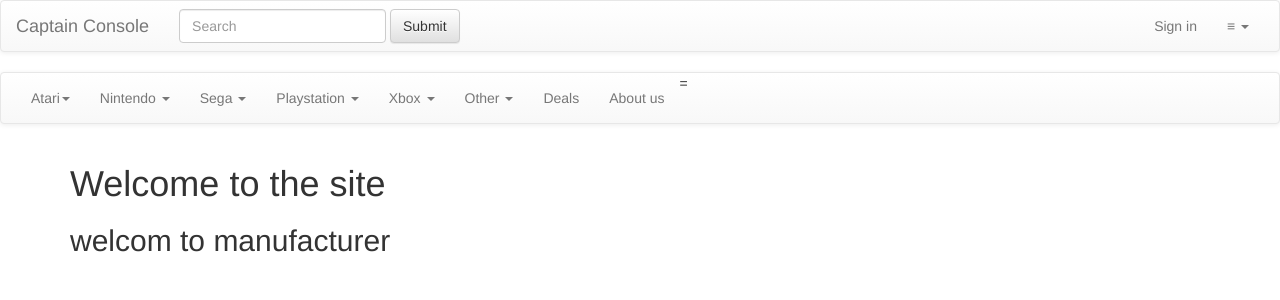
After one commit to huginngri/CaptainConsole, a Django app: page / in a window 1280 px wide. The commit adds this page. Shown: the top 300 px of the page. Run offline with Django 3.2, Linux system fonts and the light colour scheme; some libraries are stand-ins or nearby versions.

Commit message:
setja upp

```diff
--- a/Captain_Console/Captain_Console/settings.py
+++ b/Captain_Console/Captain_Console/settings.py
@@ -37,6 +37,7 @@
     'django.contrib.sessions',
     'django.contrib.messages',
     'django.contrib.staticfiles',
+    'manufacturers.apps.ManufacturersConfig'
 ]
 
 MIDDLEWARE = [
--- a/Captain_Console/Captain_Console/urls.py
+++ b/Captain_Console/Captain_Console/urls.py
@@ -14,8 +14,11 @@
     2. Add a URL to urlpatterns:  path('blog/', include('blog.urls'))
 """
 from django.contrib import admin
-from django.urls import path
+from django.urls import path, include
 
 urlpatterns = [
+    path("", include('manufacturers.urls')),
     path('admin/', admin.site.urls),
+    path('manufacturers/', include('manufacturers.urls')),
+
 ]
--- /dev/null
+++ b/Captain_Console/manufacturers/urls.py
@@ -0,0 +1,7 @@
+from django.urls import path
+from . import views
+
+urlpatterns = [
+    #http://localhost:8000/manufacturers
+    path('', views.index, name="manufacturers-index"),
+]
--- a/Captain_Console/manufacturers/views.py
+++ b/Captain_Console/manufacturers/views.py
@@ -1,3 +1,11 @@
 from django.shortcuts import render
+from django.http import HttpResponse
 
+# products = [
+#     {'name': 'atari console', "price": 100},
+#     {'name': 'atari controler', "price": 50}
+# ]
+# , context={'products': products}
 # Create your views here.
+def index(request):
+    return render(request, "manufacturers/index.html")
--- /dev/null
+++ b/Captain_Console/templates/manufacturers/index.html
@@ -0,0 +1,6 @@
+{% extends 'base.html' %}
+    {% block content %}
+        <div class="atari">
+            <h2>welcom to manufacturer</h2>
+        </div>
+    {% endblock %}
--- a/Captain_Console/templates/navigation.html
+++ b/Captain_Console/templates/navigation.html
@@ -52,7 +52,7 @@
               </ul>
             </li>
               <li class="dropdown">
-              <a href="{% url 'nintendo-index' %}" class="dropdown-toggle" data-toggle="dropdown" role="button" aria-haspopup="true" aria-expanded="false">Nintendo <span class="caret"></span></a>
+              <a href="#" class="dropdown-toggle" data-toggle="dropdown" role="button" aria-haspopup="true" aria-expanded="false">Nintendo <span class="caret"></span></a>
               <ul class="dropdown-menu">
                 <li><a href="#">Action</a></li>
                 <li><a href="#">Another action</a></li>
```
